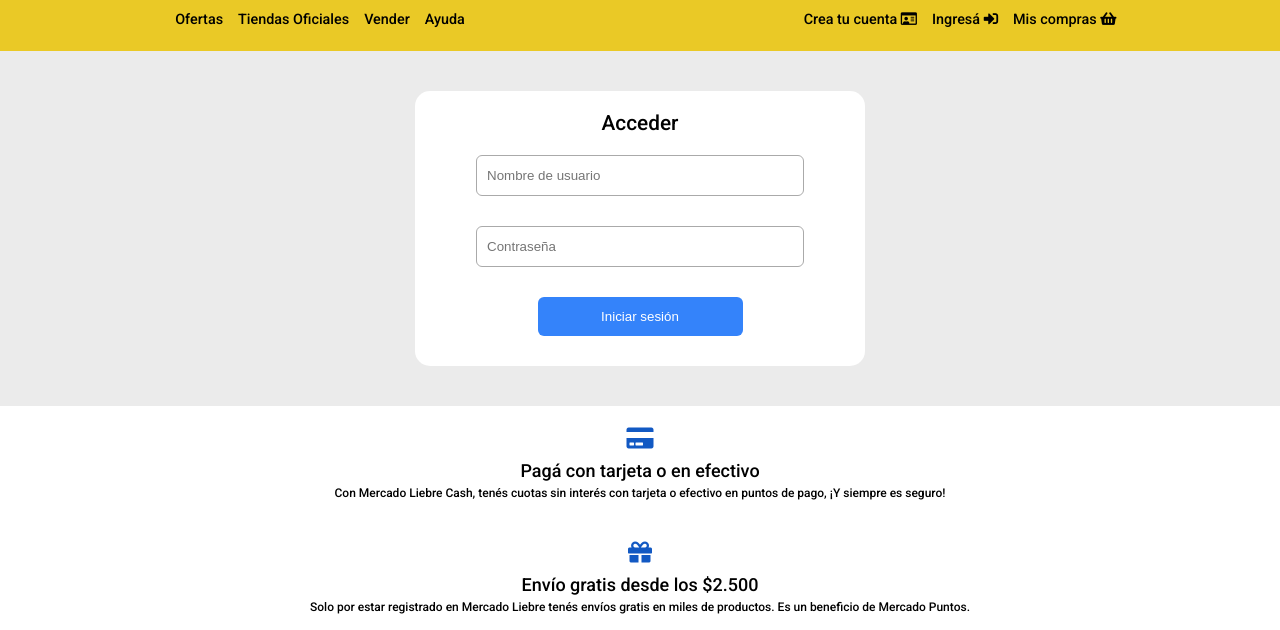
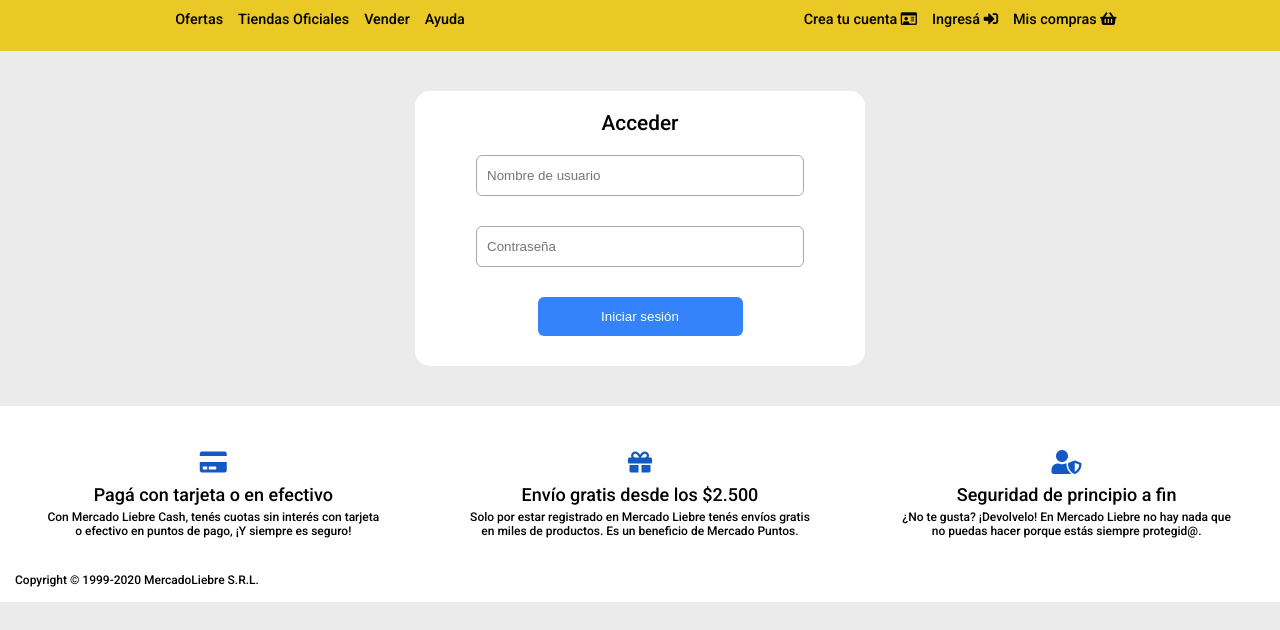
Before and after one commit to Santi163M/mercado-liebre, a website: page views/login.html in a window 1280 px wide. Shown: the part 170-800 px from the top of the page. Drawn offline with Linux system fonts and the light colour scheme; files that its build step writes are made by us from their sources; files whose address does not match are found by name.

Commit message:
Versión final

```diff
--- a/public/css/login.css
+++ b/public/css/login.css
@@ -46,10 +46,17 @@ header {
     padding: 10px;
     border: none;
     border-radius: 10px;
+    transition: all 200ms;
 }
 
 .busqueda input:focus {
     outline: none;
+    padding: 12px 10px;
+    border-radius: 8px;
+}
+
+.busqueda input:focus ~ button {
+    padding: 12px 10px;
 }
 
 .busqueda button {
@@ -62,6 +69,7 @@ header {
     background-color: white;
     position: absolute;
     right: 0;
+    transition: all 200ms;
 }
 
 .busqueda button:hover {
@@ -72,6 +80,7 @@ header p {
     width: 100%;
     text-align: center;
     padding: 20px 0;
+    cursor: default;
 }
 
 .nav-bar {
@@ -86,6 +95,10 @@ header p {
 a {
     text-decoration: none;
     color: inherit;
+}
+
+nav a:hover {
+    text-decoration: underline;
 }
 
 .burger-menu {
@@ -136,6 +149,10 @@ main h3 {
     border-radius: 6px;
 }
 
+.formulario-login input:focus {
+    outline-color: #4d84d6;
+}
+
 .formulario-login button {
     width: 50%;
     padding: 12px 0;
@@ -154,6 +171,8 @@ main h3 {
 
 footer {
     background-color: white;
+    padding-top: 24px;
+    cursor: default;
 }
 
 footer section {
@@ -175,6 +194,7 @@ footer section {
 
 footer i {
     font-size: 2em;
+    color: #1259c3;
 }
 
 .beneficios {
@@ -268,4 +288,21 @@ footer i {
     main {
         margin: 40px auto;
     }
+
+    footer {
+        display: flex;
+        flex-wrap: wrap;
+    }
+
+    footer section {
+        width: 33.3%;
+    }
+
+    footer i:hover {
+        color: #EAC926;
+    }
+
+    footer i {
+        transition: color 400ms;
+    }
 }
--- a/public/css/register.css
+++ b/public/css/register.css
@@ -46,10 +46,17 @@ header {
     padding: 10px;
     border: none;
     border-radius: 10px;
+    transition: all 200ms;
 }
 
 .busqueda input:focus {
     outline: none;
+    padding: 12px 10px;
+    border-radius: 8px;
+}
+
+.busqueda input:focus ~ button {
+    padding: 12px 10px;
 }
 
 .busqueda button {
@@ -62,6 +69,7 @@ header {
     background-color: white;
     position: absolute;
     right: 0;
+    transition: all 200ms;
 }
 
 .busqueda button:hover {
@@ -72,6 +80,7 @@ header p {
     width: 100%;
     text-align: center;
     padding: 20px 0;
+    cursor: default;
 }
 
 .nav-bar {
@@ -86,6 +95,10 @@ header p {
 a {
     text-decoration: none;
     color: inherit;
+}
+
+nav a:hover {
+    text-decoration: underline;
 }
 
 .burger-menu {
@@ -128,11 +141,15 @@ main h3 {
     gap: 20px 30px;
 }
 
-input {
+main input {
+    width: 90%;
     padding: 12px 10px;
     border: 1px solid #aaa;
     border-radius: 6px;
-    width: 90%;
+}
+
+main input:focus {
+    outline-color: #4d84d6;
 }
 
 main div {
@@ -218,6 +235,7 @@ main div p {
     border: none;
     border-radius: 6px;
     max-width: 450px;
+    transition: all 0.4s;
 }
 
 .button-reset {
@@ -232,17 +250,19 @@ main div p {
 }
 
 .button-reset:hover {
-    background-color: #e33030;
+    background-color: #d42424;
 }
 
 .button-submit:hover {
-    background-color: #2f75de;
+    background-color: #2765c2;
 }
 
 /* --------------- FOOTER --------------- */
 
 footer {
     background-color: white;
+    padding-top: 24px;
+    cursor: default;
 }
 
 footer section {
@@ -264,6 +284,7 @@ footer section {
 
 footer i {
     font-size: 2em;
+    color: #1259c3;
 }
 
 .beneficios {
@@ -272,7 +293,7 @@ footer i {
 }
 
 .copyright {
-    padding: 15px;
+    padding: 10px;
 }
 
 /* --------------- MEDIA QUERIES --------------- */
@@ -404,4 +425,21 @@ footer i {
     .contraseñas {
         align-self: flex-end;
     }
+
+    footer {
+        display: flex;
+        flex-wrap: wrap;
+    }
+
+    footer section {
+        width: 33.3%;
+    }
+
+    footer i:hover {
+        color: #EAC926;
+    }
+
+    footer i {
+        transition: color 400ms;
+    }
 }
--- a/views/login.html
+++ b/views/login.html
@@ -78,19 +78,19 @@
 
     <footer>
         <section>
-            <i class="fas fa-credit-card" style="color: #1259c3;"></i>
+            <i class="fas fa-credit-card"></i>
             <p class="titulares">Pagá con tarjeta o en efectivo</p>
             <p class="beneficios">Con Mercado Liebre Cash, tenés cuotas sin interés con tarjeta o efectivo en puntos de pago, ¡Y siempre es seguro!</p>
         </section>
 
         <section>
-            <i class="fas fa-gift" style="color: #1259c3;"></i>
+            <i class="fas fa-gift"></i>
             <p class="titulares">Envío gratis desde los $2.500</p>
             <p class="beneficios">Solo por estar registrado en Mercado Liebre tenés envíos gratis en miles de productos. Es un beneficio de Mercado Puntos.</p>
         </section>
 
         <section>
-            <i class="fas fa-user-shield" style="color: #1259c3;"></i>
+            <i class="fas fa-user-shield"></i>
             <p class="titulares">Seguridad de principio a fin</p>
             <p class="beneficios">¿No te gusta? ¡Devolvelo! En Mercado Liebre no hay nada que no puedas hacer porque estás siempre protegid@.</p>
         </section>
```
Also changed, not shown: public/css/styles.css (+14 -1 lines), views/register.html (+3 -3 lines).
